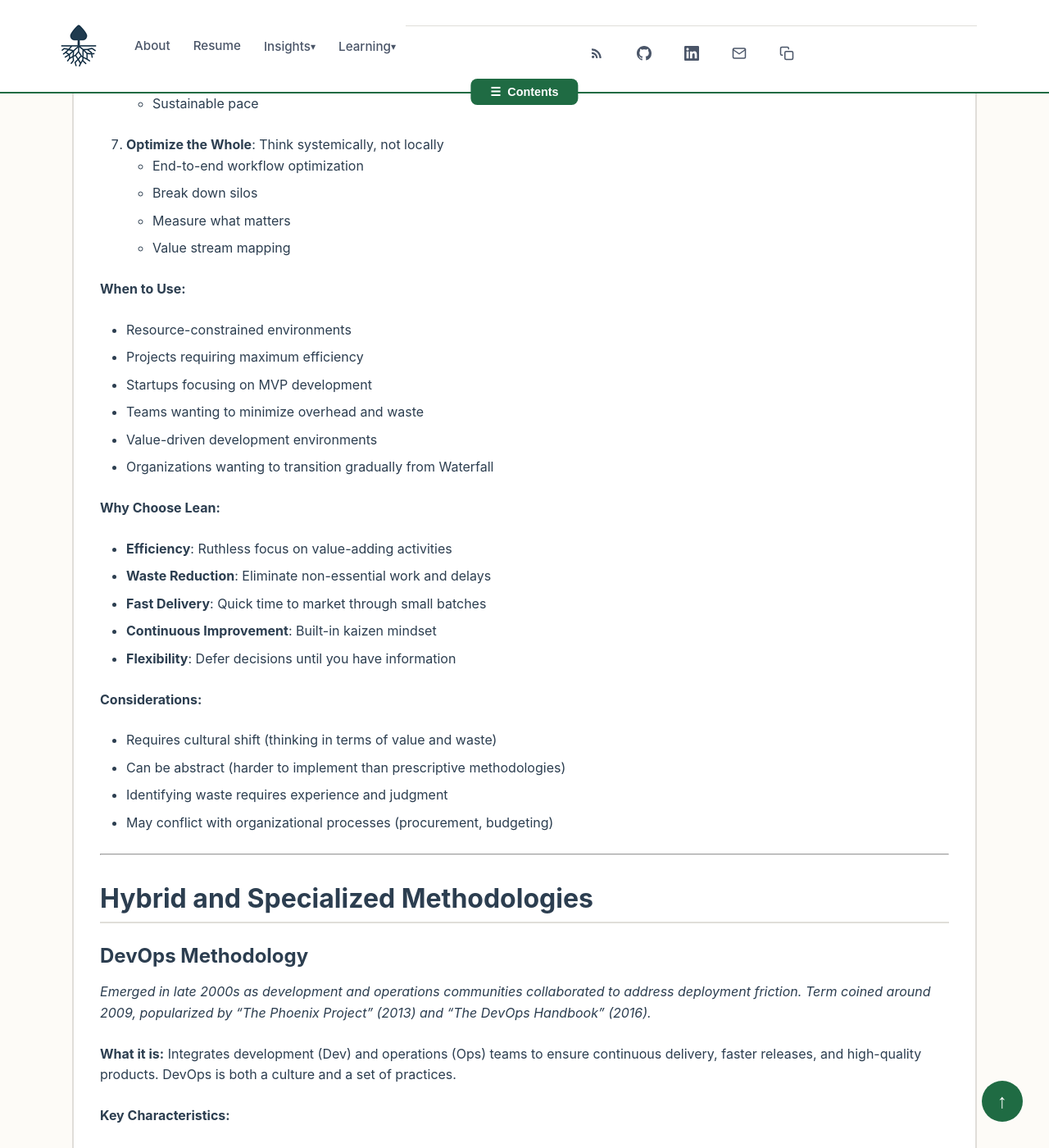
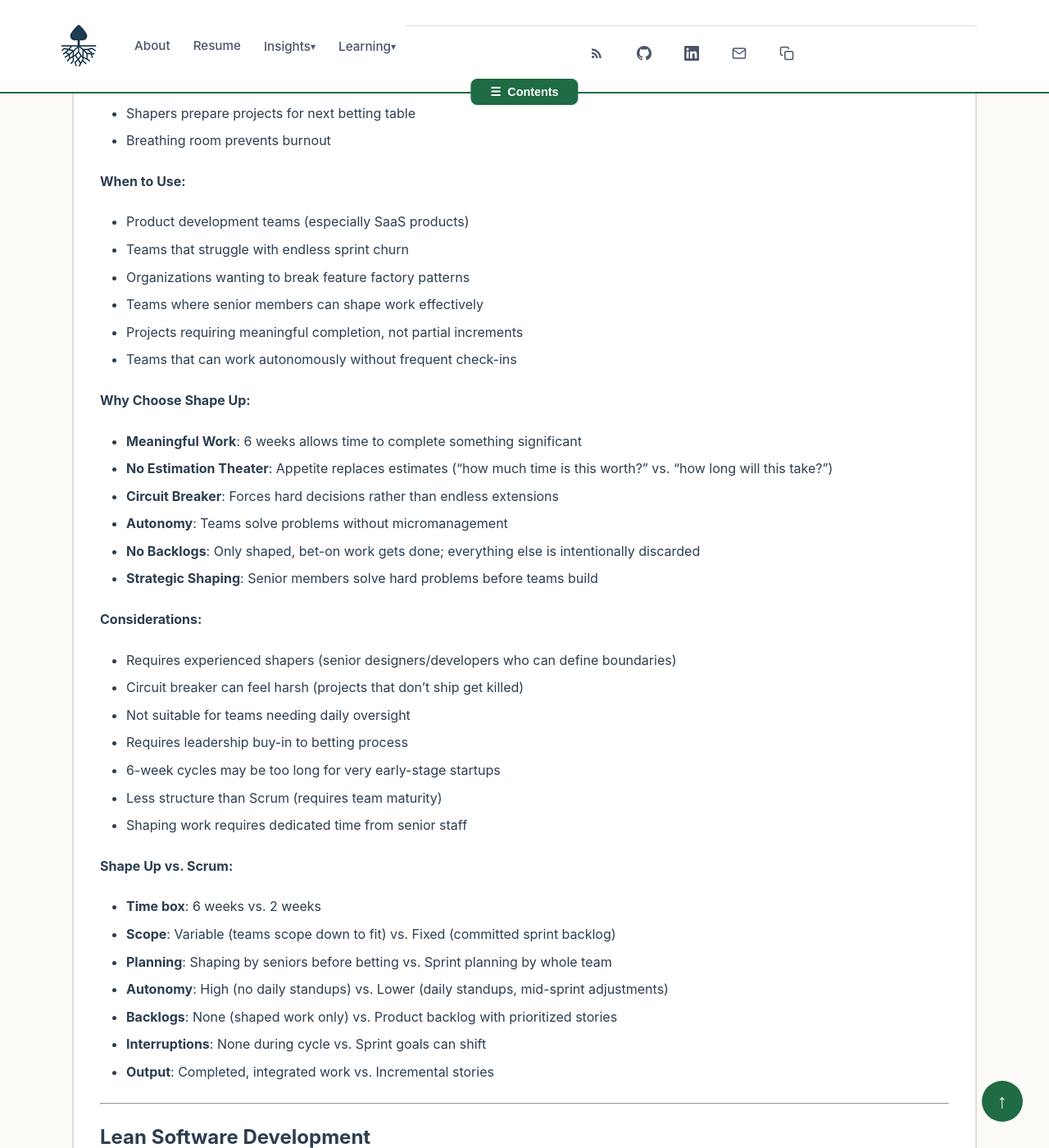
Before and after one commit to stevenstuartm/stevenstuartm.github.io, a Jekyll site: the page built from _guides/sdlc/sdlc-methodologies.md, in a window 1280 px wide and 1400 px high, scrolled down 11842 px. Shown: the whole window at 82% size. Built offline with Jekyll 4.4.1, drawn with Linux system fonts in a browser that asks for light colours; some of the changed text lies outside the part shown.

Commit message:
Adding shapeup to SDLC comparison guide

```diff
--- a/_guides/sdlc/sdlc-methodologies.md
+++ b/_guides/sdlc/sdlc-methodologies.md
@@ -3,7 +3,7 @@ title: "SDLC Methodologies Comparison"
 layout: guide
 category: Software Development Lifecycle
 subcategory: SDLC & Modeling
-description: "Comprehensive comparison of software development methodologies including Waterfall, Agile (Scrum, Kanban, XP), Lean, DevOps, and specialized approaches with guidance on selection."
+description: "Comprehensive comparison of software development methodologies including Waterfall, Agile (Scrum, Kanban, XP, Shape Up), Lean, DevOps, and specialized approaches with guidance on selection."
 tags: [sdlc, methodology, agile, waterfall, comparison, decision-making]
 ---
 
@@ -337,6 +337,86 @@ Waterfall dominated software development from the 1970s through the 1990s. While
 
 ---
 
+### Shape Up
+
+*Developed by Ryan Singer and the team at Basecamp (formerly 37signals) in the 2010s, documented in "Shape Up: Stop Running in Circles and Ship Work that Matters" (2019).*
+
+**What it is:** An agile methodology that replaces fixed sprints with fixed-time, variable-scope cycles (6 weeks) focused on meaningful project completion. It emphasizes upfront shaping work, betting on projects, and giving teams uninterrupted time to solve problems.
+
+**Key Characteristics:**
+- Fixed 6-week cycles with 2-week cooldown periods
+- Upfront shaping work that defines problem boundaries, not detailed specs
+- Betting table where leadership commits to projects
+- Small teams (1 designer + 1-2 programmers) with full autonomy
+- Circuit breakers: no extensions - projects either ship or get re-shaped
+- No backlogs or endless to-do lists
+- Appetite-based planning (time available) rather than estimation-based
+
+**Core Concepts:**
+
+**Shaping**: Senior team members spend the cooldown period shaping potential projects:
+- Define the problem, not the solution
+- Set boundaries with appetite (how much time is this worth?)
+- Rough out the solution to prove feasibility
+- Identify risks and rabbit holes
+- Produce shaped work ready for betting
+
+**Betting**: Leadership reviews shaped projects and decides what to commit to:
+- Betting happens every 6 weeks
+- Choose projects that fit the appetite
+- Commit fully - no interruptions during the cycle
+- If a project doesn't ship in 6 weeks, it doesn't get an automatic extension
+- Unfinished work goes back to shaping (circuit breaker)
+
+**Building**: Teams get full cycle (6 weeks) to work autonomously:
+- No daily standups or status meetings required
+- Teams scope down work to fit the circuit breaker
+- Use hill charts to show progress (uphill = figuring things out, downhill = executing)
+- Focus on delivering integrated slices, not separate layers
+- Solve problems creatively within the appetite
+
+**Cooldown (2 weeks)**: Between cycles:
+- No scheduled work
+- Teams can fix bugs, explore ideas, or pay down tech debt
+- Shapers prepare projects for next betting table
+- Breathing room prevents burnout
+
+**When to Use:**
+- Product development teams (especially SaaS products)
+- Teams that struggle with endless sprint churn
+- Organizations wanting to break feature factory patterns
+- Teams where senior members can shape work effectively
+- Projects requiring meaningful completion, not partial increments
+- Teams that can work autonomously without frequent check-ins
+
+**Why Choose Shape Up:**
+- **Meaningful Work**: 6 weeks allows time to complete something significant
+- **No Estimation Theater**: Appetite replaces estimates ("how much time is this worth?" vs. "how long will this take?")
+- **Circuit Breaker**: Forces hard decisions rather than endless extensions
+- **Autonomy**: Teams solve problems without micromanagement
+- **No Backlogs**: Only shaped, bet-on work gets done; everything else is intentionally discarded
+- **Strategic Shaping**: Senior members solve hard problems before teams build
+
+**Considerations:**
+- Requires experienced shapers (senior designers/developers who can define boundaries)
+- Circuit breaker can feel harsh (projects that don't ship get killed)
+- Not suitable for teams needing daily oversight
+- Requires leadership buy-in to betting process
+- 6-week cycles may be too long for very early-stage startups
+- Less structure than Scrum (requires team maturity)
+- Shaping work requires dedicated time from senior staff
+
+**Shape Up vs. Scrum:**
+- **Time box**: 6 weeks vs. 2 weeks
+- **Scope**: Variable (teams scope down to fit) vs. Fixed (committed sprint backlog)
+- **Planning**: Shaping by seniors before betting vs. Sprint planning by whole team
+- **Autonomy**: High (no daily standups) vs. Lower (daily standups, mid-sprint adjustments)
+- **Backlogs**: None (shaped work only) vs. Product backlog with prioritized stories
+- **Interruptions**: None during cycle vs. Sprint goals can shift
+- **Output**: Completed, integrated work vs. Incremental stories
+
+---
+
 ### Lean Software Development
 
 *Adapted from Lean Manufacturing (Toyota Production System) to software development by Mary and Tom Poppendieck in the early 2000s, documented in "Lean Software Development: An Agile Toolkit" (2003).*
@@ -551,6 +631,7 @@ Waterfall dominated software development from the 1970s through the 1990s. While
 |------------------|---------------------|-----------------|---------|
 | Well-defined requirements, regulatory | Waterfall | Spiral | Stability suits sequential approach |
 | Software products, frequent feedback | Scrum | XP | Structure with agility |
+| SaaS products, meaningful completion | Shape Up | Scrum | 6-week cycles enable complete features |
 | Maintenance, varied requests | Kanban | Lean | Continuous flow handles variability |
 | High-quality code focus | XP | Scrum + engineering practices | Engineering practices are core |
 | Resource-constrained, MVP focus | Lean | Kanban | Waste elimination maximizes value |
@@ -558,6 +639,7 @@ Waterfall dominated software development from the 1970s through the 1990s. While
 | Continuous deployment focus | DevOps | Scrum + DevOps | Deployment automation is key |
 | Large teams, feature tracking | FDD | Scrum | Scales to large teams |
 | Small teams, low criticality | Crystal | Scrum | Lightweight suits context |
+| Breaking feature factory pattern | Shape Up | Lean | Appetite-based planning eliminates backlog churn |
 
 ---
 
@@ -572,7 +654,7 @@ Waterfall dominated software development from the 1970s through the 1990s. While
 - Hardware-software integration (changes are expensive)
 - Large, distributed teams needing coordination
 
-#### Choose Agile (Scrum/Kanban/XP/Lean) when:
+#### Choose Agile (Scrum/Kanban/XP/Lean/Shape Up) when:
 - Requirements are expected to evolve
 - Customer feedback is crucial throughout development
 - Time to market is important
@@ -595,34 +677,37 @@ Waterfall dominated software development from the 1970s through the 1990s. While
 **1. How stable are requirements?**
 - Very stable → Waterfall
 - Somewhat stable → Scrum, Spiral
-- Evolving → Kanban, Lean, XP
-- Unknown → XP, Lean, Crystal
+- Evolving → Kanban, Lean, XP, Shape Up
+- Unknown → XP, Lean, Crystal, Shape Up
 
 **2. How important is time to market?**
 - Critical (weeks) → Lean, XP, Kanban
-- Important (months) → Scrum, DevOps
+- Important (6-week cycles) → Shape Up
+- Important (2-week cycles) → Scrum, DevOps
 - Flexible (6+ months) → Waterfall, FDD, Spiral
 
 **3. What's the team size?**
-- 1-6 people → Crystal, XP, Kanban
+- 1-3 people → Shape Up, Crystal, XP, Kanban
+- 4-6 people → Scrum, XP, Kanban, Shape Up
 - 7-12 people → Scrum, XP, Lean
 - 13-40 people → Scrum, FDD, Crystal
 - 40+ people → FDD, Scaled Agile (SAFe)
 
 **4. What's the team's Agile experience?**
 - New to Agile → Scrum (structure helps)
-- Some experience → Kanban, Lean
-- Experienced → XP, Crystal, Kanban
+- Some experience → Kanban, Lean, Shape Up
+- Experienced → XP, Crystal, Kanban, Shape Up
 
 **5. How critical is the system?**
 - Life-critical → Spiral, Waterfall
-- Business-critical → Scrum, FDD
+- Business-critical → Scrum, FDD, Shape Up
 - Important → Most Agile methods
-- Low criticality → Crystal, Kanban
+- Low criticality → Crystal, Kanban, Shape Up
 
 **6. How much customer involvement is feasible?**
 - Daily → XP
 - Weekly/bi-weekly → Scrum
+- Every 6 weeks → Shape Up
 - Monthly → Lean, FDD
 - Minimal → Waterfall, Spiral
 
@@ -638,6 +723,9 @@ Waterfall dominated software development from the 1970s through the 1990s. While
 **Scrum + XP Engineering Practices:**
 Use Scrum for project management (sprints, roles, ceremonies) and XP for technical practices (TDD, pair programming, CI). This is very common and effective.
 
+**Shape Up + XP Engineering Practices:**
+Use Shape Up for project planning and autonomy (6-week cycles, shaping, betting) and XP for technical practices (TDD, refactoring, CI). Combines meaningful completion with engineering excellence.
+
 **Kanban + DevOps:**
 Use Kanban for workflow visualization and WIP limits, DevOps for deployment automation and collaboration. Great for operations and SRE teams.
 
@@ -645,7 +733,7 @@ Use Kanban for workflow visualization and WIP limits, DevOps for deployment auto
 Define architecture and high-level design in a Waterfall phase, then implement using Agile sprints. Useful when architecture must be stable.
 
 **Dual-Track Agile (Discovery + Delivery):**
-Run parallel tracks: discovery (research, design) and delivery (implementation). Discovery feeds validated ideas to delivery track.
+Run parallel tracks: discovery (research, design) and delivery (implementation). Discovery feeds validated ideas to delivery track. Shape Up's shaping process fits naturally as the discovery track.
 
 ---
 
@@ -668,6 +756,9 @@ Most successful teams adapt methodologies to their needs rather than following t
 - [Agile Manifesto](https://agilemanifesto.org/){:target="_blank" rel="noopener noreferrer"} - Original manifesto and principles
 - [Scrum Guide](https://scrumguides.org/){:target="_blank" rel="noopener noreferrer"} - Official Scrum definition by Schwaber & Sutherland
 
+**Shape Up:**
+- [Shape Up: Stop Running in Circles and Ship Work that Matters](https://basecamp.com/shapeup){:target="_blank" rel="noopener noreferrer"} - Ryan Singer (free online book)
+
 **Lean:**
 - [Lean Software Development: An Agile Toolkit](https://www.amazon.com/Lean-Software-Development-Agile-Toolkit/dp/0321150783){:target="_blank" rel="noopener noreferrer"} - Mary & Tom Poppendieck
 
```
Also changed, not shown: _guides/sdlc/sdlc.md (+0 -2 lines).
